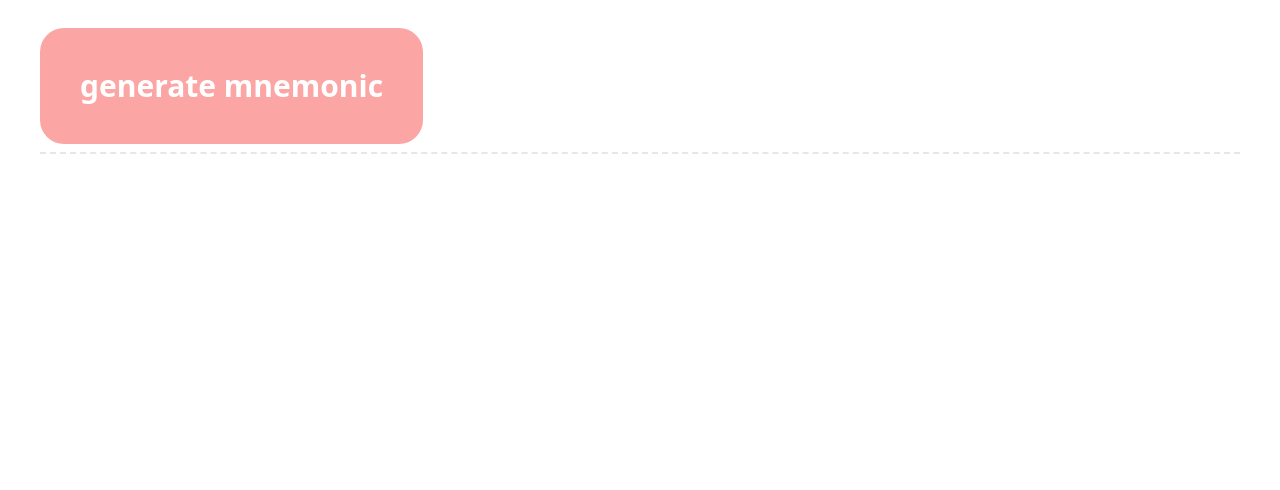
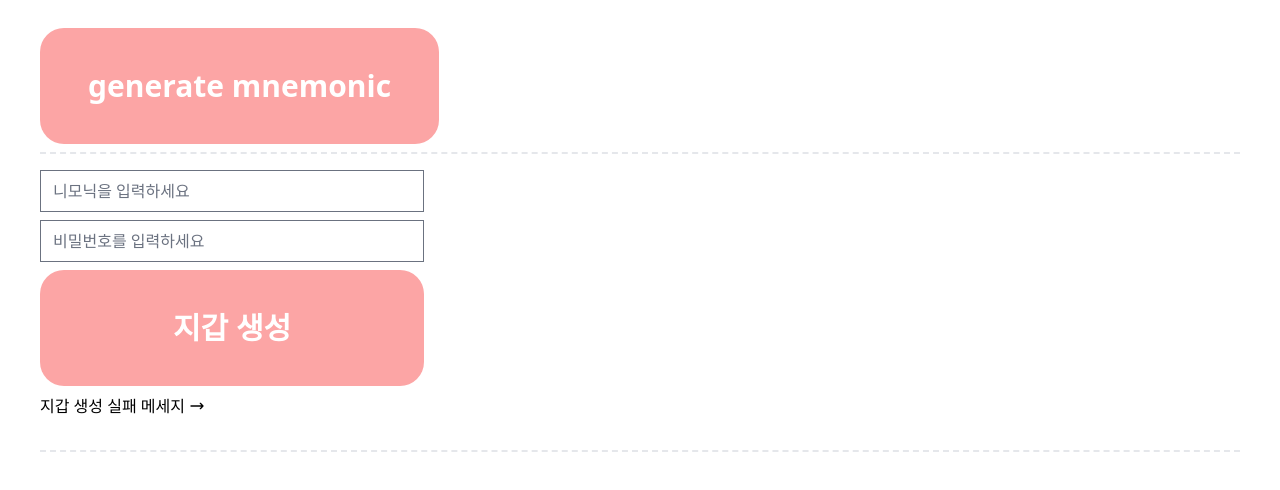
Before and after one commit to aristata/mnemonic-wallet-sample, a Next.js app: page / in a window 1280 px wide. Shown: the top 490 px of the page. Built offline with nearby package versions, Linux system fonts and the light colour scheme.

Commit message:
Feat: 지갑 생성 UI

```diff
--- a/package.json
+++ b/package.json
@@ -14,7 +14,8 @@
     "eth-lightwallet": "^4.0.0",
     "next": "12.2.3",
     "react": "18.2.0",
-    "react-dom": "18.2.0"
+    "react-dom": "18.2.0",
+    "react-hook-form": "^7.33.1"
   },
   "devDependencies": {
     "@types/node": "18.0.6",
--- a/pages/api/wallet.tsx
+++ b/pages/api/wallet.tsx
@@ -21,9 +21,10 @@ function handler(req: NextApiRequest, res: NextApiResponse) {
 
       fs.writeFile("wallet.json", serializedKeystore, function (error) {
         if (error) {
-          res.json({ message: "실패" });
+          res.json({ ok: false, message: "실패" });
         } else {
-          res.json({ address });
+          console.log("address = ", address);
+          res.json({ ok: true, address });
         }
       });
     });
--- a/pages/index.tsx
+++ b/pages/index.tsx
@@ -1,23 +1,60 @@
 import useMutation from "@libs/useMutation";
 import type { NextPage } from "next";
+import { useForm, FieldErrorsImpl } from "react-hook-form";
 
 interface MnemonicMutationResult {
   ok: boolean;
   mnemonic: string;
 }
 
+interface WalletCreateForm {
+  mnemonic: string;
+  password: string;
+}
+
+interface WalletMutationResult {
+  ok: boolean;
+  message?: string;
+  address?: string;
+}
+
 const Home: NextPage = () => {
-  const [mnemonic, { loading, data: mnemonicData, error }] =
-    useMutation<MnemonicMutationResult>("/api/mnemonic");
+  const [
+    mnemonic,
+    { loading: mnemonicLoading, data: mnemonicData, error: mnemonicError }
+  ] = useMutation<MnemonicMutationResult>("/api/mnemonic");
+
   const createMnemonic = () => {
     mnemonic();
+  };
+
+  const [
+    wallet,
+    { loading: walletLoading, data: walletData, error: walletError }
+  ] = useMutation<WalletMutationResult>("/api/wallet");
+
+  const {
+    register,
+    handleSubmit,
+    reset,
+    formState: { errors }
+  } = useForm<WalletCreateForm>();
+
+  const onValid = (data: WalletCreateForm) => {
+    // 지갑 생성 호출
+    wallet(data);
+    reset();
+  };
+
+  const onInvalid = (errors: FieldErrorsImpl) => {
+    console.error(errors);
   };
 
   return (
     <div className="py-5 px-10">
       <div className="border-b-2 border-dashed py-2">
         <button
-          className="bg-red-300 rounded-3xl text-white font-bold text-3xl p-10"
+          className="bg-red-300 rounded-3xl text-white font-bold text-3xl px-12 py-10"
           onClick={createMnemonic}
         >
           generate mnemonic
@@ -45,7 +82,78 @@ const Home: NextPage = () => {
           <span>{mnemonicData.mnemonic}</span>
         </div>
       ) : null}
-      <div></div>
+      <div>
+        <form
+          className="pt-4 flex flex-col space-y-2"
+          onSubmit={handleSubmit(onValid, onInvalid)}
+        >
+          <input
+            className="max-w-sm"
+            type={"text"}
+            placeholder="니모닉을 입력하세요"
+            {...register("mnemonic", {
+              required: "니모닉을 입력하세요"
+            })}
+          />
+          <input
+            className="max-w-sm"
+            type={"password"}
+            placeholder="비밀번호를 입력하세요"
+            {...register("password", {
+              required: "비밀번호를 입력하세요"
+            })}
+          />
+          <button
+            type="submit"
+            className="bg-red-300 rounded-3xl text-white font-bold text-3xl p-10 max-w-sm"
+          >
+            지갑 생성
+          </button>
+        </form>
+      </div>
+      {walletData?.ok ? (
+        <div className="py-2 border-b-2 border-dashed space-x-2">
+          <label className="flex items-center">
+            생성된 지갑
+            <svg
+              xmlns="http://www.w3.org/2000/svg"
+              className="h-6 w-6 px-1"
+              fill="none"
+              viewBox="0 0 24 24"
+              stroke="currentColor"
+              strokeWidth={2}
+            >
+              <path
+                strokeLinecap="round"
+                strokeLinejoin="round"
+                d="M17 8l4 4m0 0l-4 4m4-4H3"
+              />
+            </svg>
+          </label>
+          <span>{walletData.address}</span>
+        </div>
+      ) : (
+        <div className="py-2 border-b-2 border-dashed space-x-2">
+          <label className="flex items-center">
+            지갑 생성 실패 메세지
+            <svg
+              xmlns="http://www.w3.org/2000/svg"
+              className="h-6 w-6 px-1"
+              fill="none"
+              viewBox="0 0 24 24"
+              stroke="currentColor"
+              strokeWidth={2}
+            >
+              <path
+                strokeLinecap="round"
+                strokeLinejoin="round"
+                d="M17 8l4 4m0 0l-4 4m4-4H3"
+              />
+            </svg>
+          </label>
+          <span>{walletData?.message}</span>
+        </div>
+      )}
     </div>
   );
 };
--- /dev/null
+++ b/wallet.json
@@ -0,0 +1 @@
+{"encSeed":{"encStr":"5AiZl2a4utuVsIn/rbWOEF2kj7RWvfHwOI+H+zSgr7knMVUdGT9bRGaF3SQkkMgU6447lHS/usvSF0ZmxB55HoqkVADQiAN44BpNLQ7nfFRrnSaD7LCgHR1P+ESKqQFKjjleAZlSShGnlCVRkzlaV1IK1+QyX9MDh1k4HcsoJJrEUN0kRTzn/g==","nonce":"u1oqGnKrPMtd1DJWWJxr1LcMF/XMmC86"},"encHdRootPriv":{"encStr":"deTKGFVlBQ/x5HKglu2VH8gPBUpOGn98LeoGOhyWH43/LFj74Z7fizYPQvT/2mgE87yUlxpWR6Y5TUyV5b88k0wGRNoW/ryH7hAvDvpF2gXYuOcXn9hkCIbBHSWsb+BzMv0hP0blf4IN0M6U0UjYvep/YcxTwbIijNHFIf0gfg==","nonce":"2FgmMqkf9VjcIj7nHXdqmq+mYesom4b8"},"addresses":["a6dbd84f1d9e5d5158932fd61b3600a707b4853b"],"encPrivKeys":{"a6dbd84f1d9e5d5158932fd61b3600a707b4853b":{"key":"PDQWkO1h12Xrqa7Jya0nsq2wUnGVubNSWV1olavretxwjlE3i2o6v0Z01Yd5VmSH","nonce":"g+OoRA5P+uZiFLOHhq2AJN+Z7sbOAUqv"}},"hdPathString":"m/0'/0'/0'","salt":"J0a0Vo74WsGgtNW7fWcK9fwRbPR81DpeciPIkKe2FBU=","hdIndex":1,"version":3}
```
Also changed, not shown: 1 other file (tests, documents, lock files or other folders).
